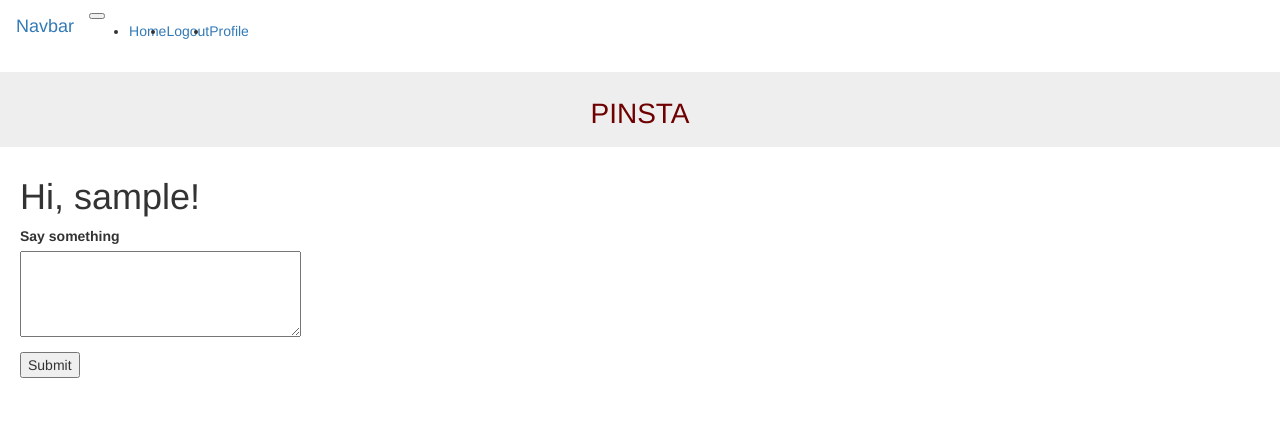
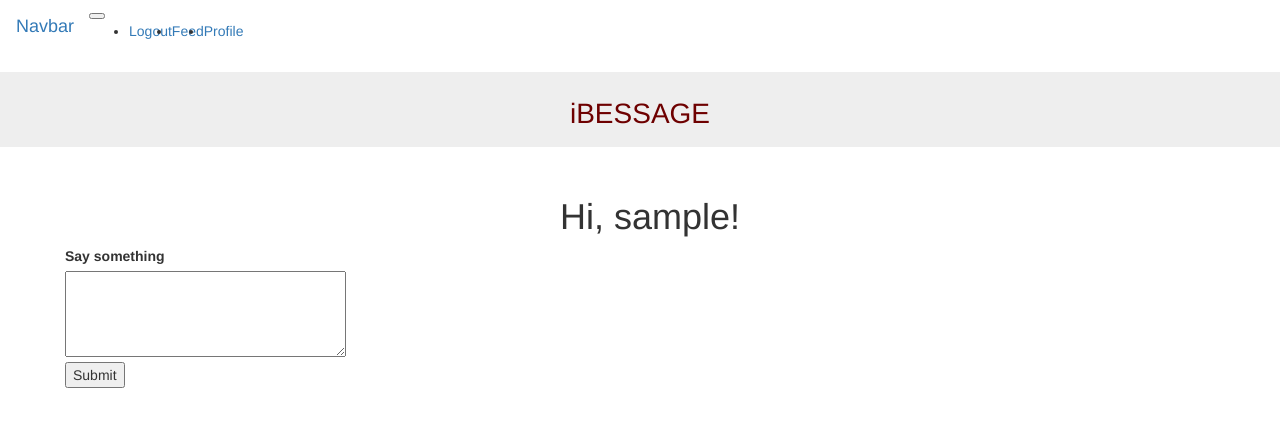
Before and after one commit to packer-at-cs/Pinsta, a Flask app: page / in a window 1280 px wide. Shown: the top 427 px of the page. Run offline with Flask 2, Linux system fonts and the light colour scheme; the visitor is signed in with stand-in values (Sample User, id 1); data comes from the database, SQL or seed files in the repository; both versions use the stored data as it was after the commit; data that the repository does not hold is empty; some libraries are stand-ins or nearby versions.

Commit message:
edited css for index.html

```diff
--- a/microblog/app/static/custom.css
+++ b/microblog/app/static/custom.css
@@ -14,3 +14,13 @@
 nav {
     padding-left: 0px;
 }
+.input-text {
+
+}
+.posts {
+    height:400px;
+    overflow-y: scroll;
+}
+#greeting {
+    text-align: center;
+}
--- a/microblog/app/templates/base.html
+++ b/microblog/app/templates/base.html
@@ -20,10 +20,7 @@ Bootstrap Sample
   </button>
   <div class="collapse navbar-collapse" id="collapsibleNavbar">
     <ul class="navbar-nav">
-      <li class="nav-item">
-        <a class="nav-link" href="{{ url_for('index') }}">Home</a>
-      </li>
-      {% if current_user.is_anonymous %}
+    {% if current_user.is_anonymous %}
       <li class="nav-item">
         <a class="nav-link" <a href="{{ url_for('login') }}">Login</a>
       </li>
@@ -31,10 +28,15 @@ Bootstrap Sample
       <li class="nav-item">
         <a class="nav-link" href="{{ url_for('logout') }}">Logout</a>
       </li>
-      {% endif %}
+
+      <li class="nav-item">
+        <a class="nav-link" href="{{ url_for('index') }}">Feed</a>
+      </li>
+
       <li class="nav-item">
         <a class="nav-link" href="{{ url_for('profile') }}">Profile</a>
       </li>
+      {% endif %}
     </ul>
   </div>
 </nav>
@@ -44,7 +46,7 @@ Bootstrap Sample
 
 
   <div class="jumbotron text-center">
-    <h1>PINSTA</h1>
+    <h1>iBESSAGE</h1>
   </div>
 
 <div class="appcontent">
--- a/microblog/app/templates/index.html
+++ b/microblog/app/templates/index.html
@@ -1,7 +1,14 @@
 {% extends "base.html" %}
 
 {% block appcontent %}
+<div class="container">
+    <div class="row">
+    <div id = "greeting" class="col">
     <h1>Hi, {{ current_user.username }}!</h1>
+    </div>
+    </div>
+    <div class="row">
+    <div class="col">
     {% if form %}
     <form action="" method="post">
         {{ form.hidden_tag() }}
@@ -11,10 +18,12 @@
             {% for error in form.post.errors %}
             <span style="color: red;">[{{ error }}]</span>
             {% endfor %}
-        </p>
-        <p>{{ form.submit() }}</p>
+            {{ form.submit() }}</p>
+
     </form>
     {% endif %}
+    </div>
+    <div class ="col">
     {% for post in posts %}
         {% include '_post.html' %}
     {% endfor %}
@@ -24,4 +33,10 @@
     {% if next_url %}
     <a href="{{ next_url }}">Older posts</a>
     {% endif %}
+</div>
+</div>
+</div>
+
+
+
 {% endblock %}
```
Also changed, not shown: microblog/app.db.
